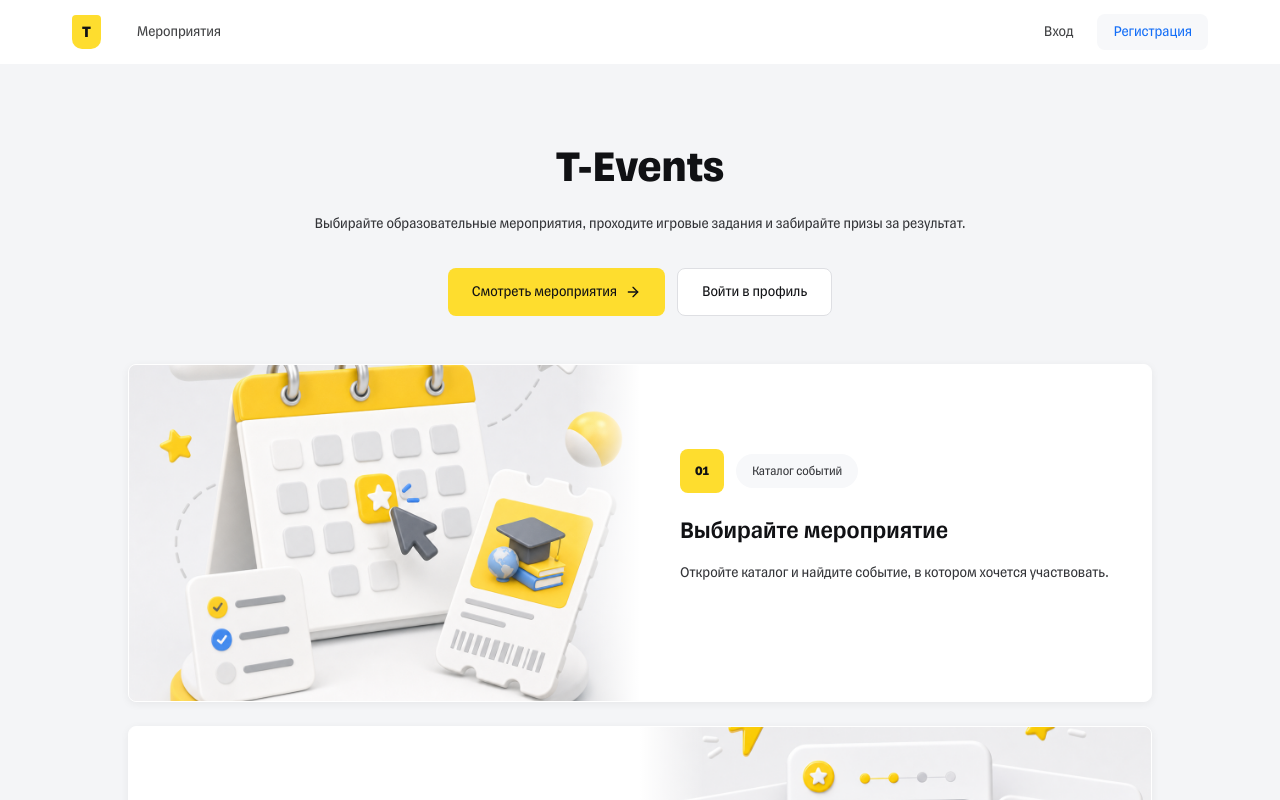
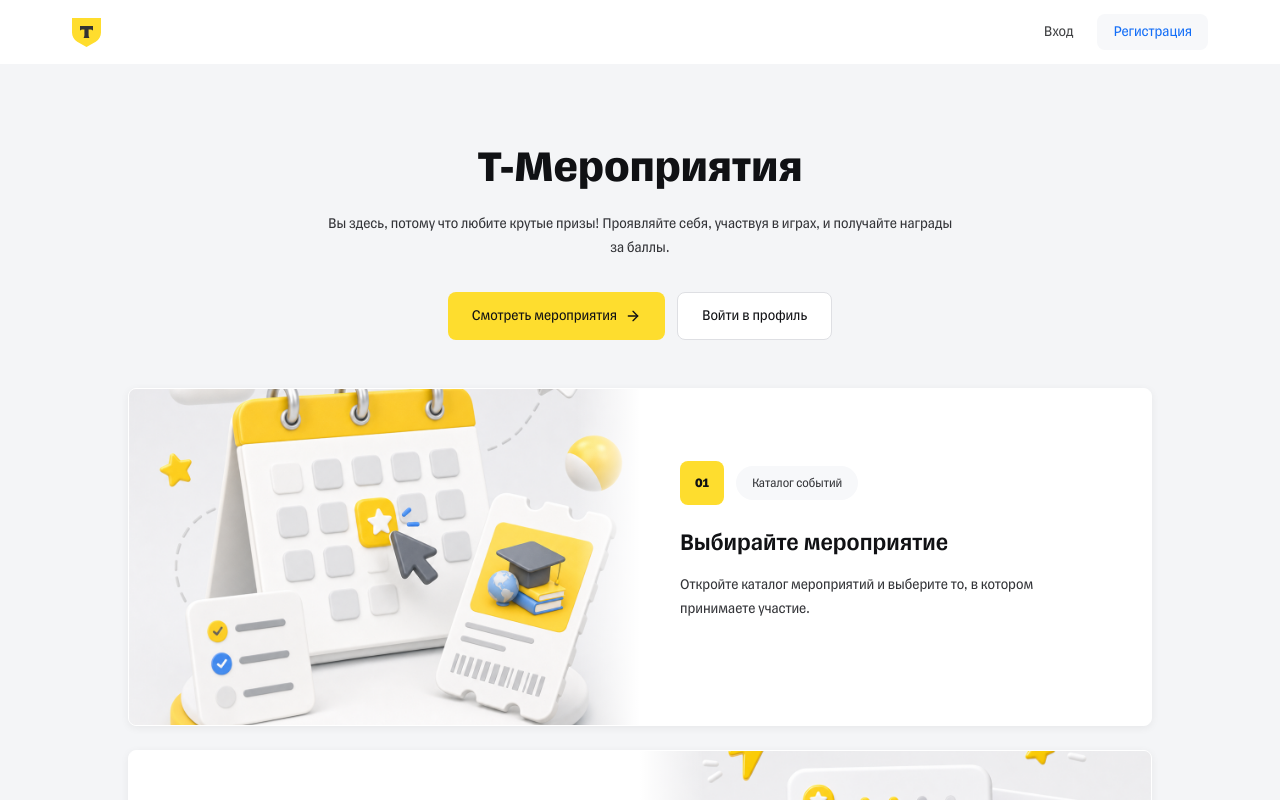
Before and after one commit to Coursework-2025-2026-T-Events/frontend, a Next.js app in the folder t-events-frontend/: page / in a window 1280 px wide. Shown: the top 800 px of the page. Built offline with nearby package versions, Linux system fonts and the light colour scheme; no server answers.

Commit message:
Update branding and navbar logo

```diff
--- a/t-events-frontend/src/app/layout.tsx
+++ b/t-events-frontend/src/app/layout.tsx
@@ -5,8 +5,8 @@ import AppShell from "@/components/layout/AppShell";
 import { AuthProvider } from "@/features/auth/AuthProvider";
 
 export const metadata: Metadata = {
-  title: "T-Events",
-  description: "Клиентская часть T-Events",
+  title: "Т-Мероприятия",
+  description: "Клиентская часть Т-Мероприятий",
 };
 
 export default function RootLayout({ children }: { children: React.ReactNode }) {
--- a/t-events-frontend/src/app/page.tsx
+++ b/t-events-frontend/src/app/page.tsx
@@ -5,15 +5,15 @@ import { ArrowRight } from "lucide-react";
 import Container from "@/components/ui/Container";
 
 export const metadata: Metadata = {
-  title: "T-Events - образовательные мероприятия",
-  description: "T-Events помогает школьникам выбрать мероприятие, пройти активности и получить награду.",
+  title: "Т-Мероприятия - образовательные мероприятия",
+  description: "Т-Мероприятия помогают школьникам выбрать мероприятие, пройти активности и получить награду.",
 };
 
 const heroSteps = [
   {
     eyebrow: "Каталог событий",
     title: "Выбирайте мероприятие",
-    text: "Откройте каталог и найдите событие, в котором хочется участвовать.",
+    text: "Откройте каталог мероприятий и выберите то, в котором принимаете участие.",
     image: "/images/step-choose-event.png",
     alt: "Календарь, билет и чек-лист для выбора образовательного мероприятия",
   },
@@ -27,7 +27,7 @@ const heroSteps = [
   {
     eyebrow: "Приз за финиш",
     title: "Получайте призы",
-    text: "Дойдите до финиша и покажите QR на стойке выдачи.",
+    text: "Наберите необходимое количество баллов и покажите QR для получения приза на стойке выдачи.",
     image: "/images/step-get-prize.png",
     alt: "Подарок, QR-код и медаль для получения приза",
   },
@@ -43,10 +43,10 @@ export default function Home() {
               id="home-heading"
               className="text-balance text-[36px] font-bold leading-10 text-[var(--color-brand-ink)] sm:text-[44px] sm:leading-[48px]"
             >
-              T-Events
+              Т-Мероприятия
             </h1>
             <p className="mx-auto mt-5 max-w-2xl text-pretty text-[15px] leading-6 text-[var(--color-brand-graphite)]">
-              Выбирайте образовательные мероприятия, проходите игровые задания и забирайте призы за результат.
+              Вы здесь, потому что любите крутые призы! Проявляйте себя, участвуя в играх, и получайте награды за баллы.
             </p>
             <div className="mt-8 flex flex-col justify-center gap-3 sm:flex-row">
               <Link
--- a/t-events-frontend/src/components/layout/AppShell.tsx
+++ b/t-events-frontend/src/components/layout/AppShell.tsx
@@ -1,6 +1,7 @@
 "use client";
 
 import { useState } from "react";
+import Image from "next/image";
 import Link from "next/link";
 import { LogOut, Menu, X } from "lucide-react";
 import Container from "@/components/ui/Container";
@@ -28,11 +29,8 @@ export default function AppShell({ children }: { children: React.ReactNode }) {
   const isStander = user?.role === "stander" || user?.role === "admin";
   const isAdmin = user?.role === "admin";
 
-  const participantLinks = (
+  const roleLinks = (
     <>
-      <Link href={routes.events} className={navLinkClassName}>
-        Мероприятия
-      </Link>
       {user?.role === "participant" && (
         <Link href={routes.currentParticipation} className={navLinkClassName}>
           Текущее участие
@@ -64,15 +62,20 @@ export default function AppShell({ children }: { children: React.ReactNode }) {
             <div className="flex items-center gap-9">
               <Link
                 href="/"
-                aria-label="T-Events"
-                className="flex h-[34px] w-[29px] items-center justify-center rounded-[var(--radius-md)] outline-none transition-opacity hover:opacity-85 focus-visible:ring-2 focus-visible:ring-[var(--color-brand-yellow)]"
+                aria-label="Т-Мероприятия"
+                className="flex h-[34px] w-[29px] items-center justify-center outline-none transition-opacity hover:opacity-85 focus-visible:rounded-[var(--radius-md)] focus-visible:ring-2 focus-visible:ring-[var(--color-brand-yellow)]"
               >
-                <span className="flex h-[34px] w-[29px] items-center justify-center rounded-b-[10px] rounded-t-sm bg-[var(--color-brand-yellow)] text-base font-bold leading-6 text-[var(--color-brand-ink)]">
-                  T
-                </span>
+                <Image
+                  src="/images/tbank-logo.svg"
+                  alt="Т-Банк"
+                  width={29}
+                  height={34}
+                  priority
+                  className="h-[34px] w-[29px]"
+                />
               </Link>
 
-              <nav className="hidden items-center gap-8 lg:flex">{participantLinks}</nav>
+              <nav className="hidden items-center gap-8 lg:flex">{roleLinks}</nav>
             </div>
 
             <nav className="hidden items-center gap-6 lg:flex">
@@ -127,9 +130,6 @@ export default function AppShell({ children }: { children: React.ReactNode }) {
           <div id="mobile-menu" className="bg-white shadow-[var(--shadow-card)] lg:hidden">
             <Container>
               <nav className="flex flex-col gap-2 py-4">
-                <Link href={routes.events} onClick={closeMenu} className={mobileNavLinkClassName}>
-                  Мероприятия
-                </Link>
                 {user?.role === "participant" && (
                   <Link href={routes.currentParticipation} onClick={closeMenu} className={mobileNavLinkClassName}>
                     Текущее участие
```
Also changed, not shown: t-events-frontend/public/images/tbank-logo.svg (added).
